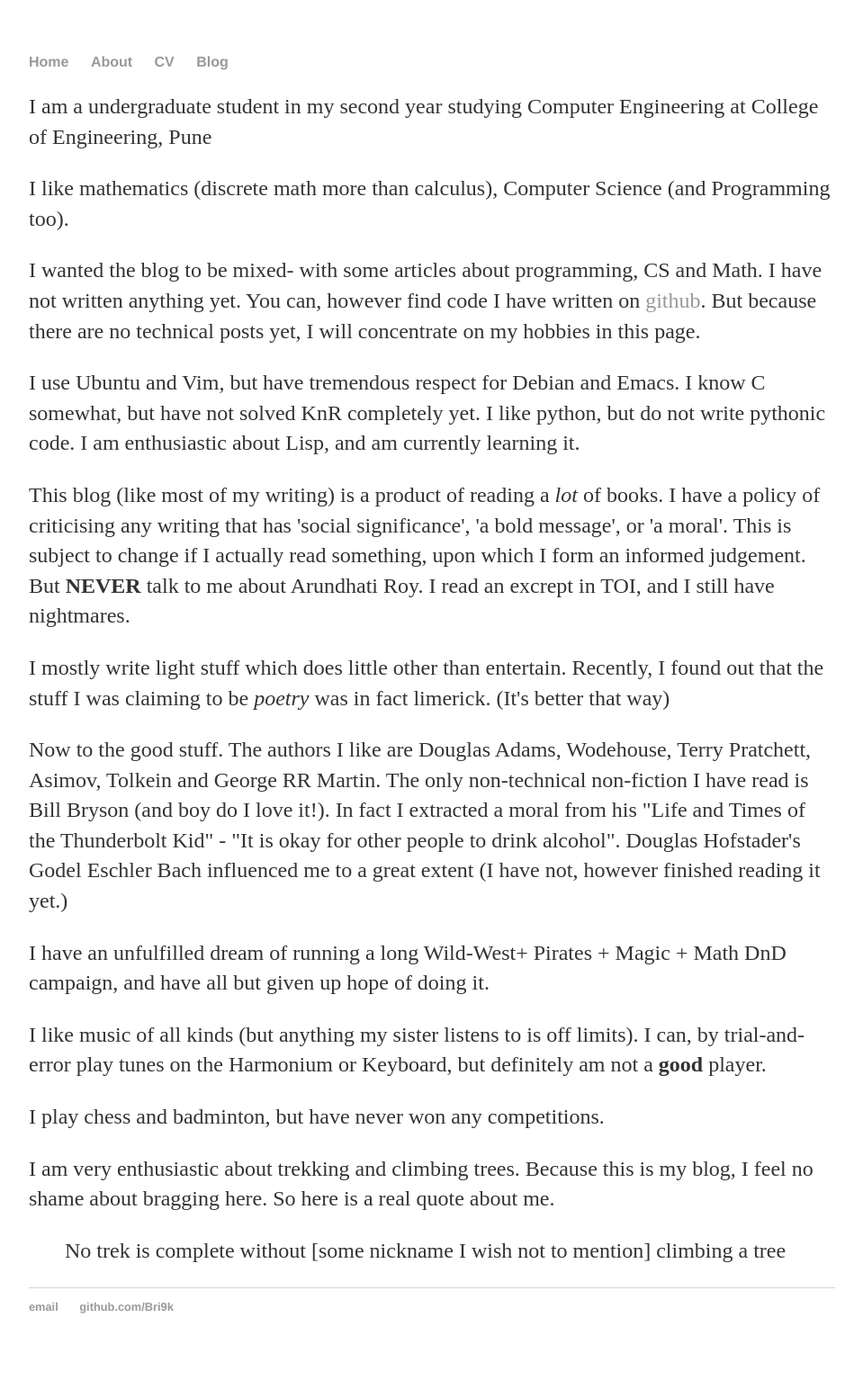
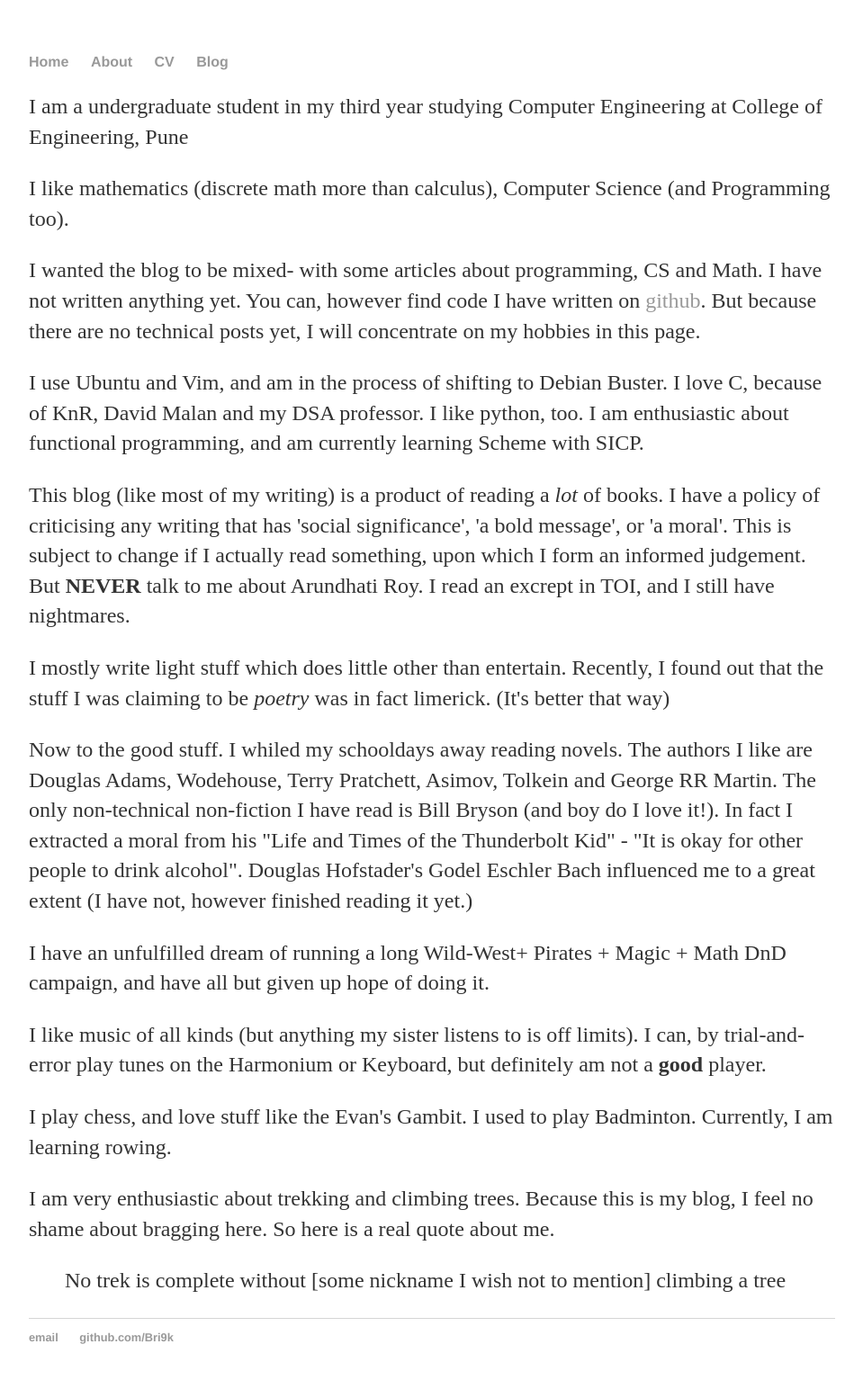
Before and after one commit to akshayrdeodhar/akshayrdeodhar.github.io, a Jekyll site: the page built from about/index.html, in a window 1280 px wide. Shown: the whole page at 90% size, without its empty margins (160-1119 px from the left). Built offline with Jekyll 4.4.1, drawn with Linux system fonts in a browser that asks for light colours; before the commit the page ends 1520 px from its top, so only the background shows below that.

Commit message:
updated About

```diff
--- a/about/index.html
+++ b/about/index.html
@@ -3,25 +3,25 @@ layout: default
 title: About Me
 ---
 
-<p>I am a undergraduate student in my second year studying Computer Engineering at College of Engineering, Pune</p>
+<p>I am a undergraduate student in my third year studying Computer Engineering at College of Engineering, Pune</p>
 
 <p>I like mathematics (discrete math more than calculus), Computer Science (and Programming too). </p>
 
 <p>I wanted the blog to be mixed- with some articles about programming, CS and Math. I have not written anything yet. You can, however find code I have written on <a href="https://github.com/Bri9k">github</a>. But because there are no technical posts yet, I will concentrate on my hobbies in this page.</p>
 
-<p>I use Ubuntu and Vim, but have tremendous respect for Debian and Emacs. I know C somewhat, but have not solved KnR completely yet. I like python, but do not write pythonic code. I am enthusiastic about Lisp, and am currently learning it.</p>
+<p>I use Ubuntu and Vim, and am in the process of shifting to Debian Buster. I love C, because of KnR, David Malan and my DSA professor. I like python, too. I am enthusiastic about functional programming, and am currently learning Scheme with SICP.</p>
 
 <p>This blog (like most of my writing) is a product of reading a <em>lot</em> of books. I have a policy of criticising any writing that has 'social significance', 'a bold message', or 'a moral'. This is subject to change if I actually read something, upon which I form an informed judgement. But <strong>NEVER</strong> talk to me about Arundhati Roy. I read an excrept in TOI, and I still have nightmares.</p>
 
 <p>I mostly write light stuff which does little other than entertain. Recently, I found out that the stuff I was claiming to be <em>poetry</em> was in fact limerick. (It's better that way)</p>
 
-<p>Now to the good stuff. The authors I like are Douglas Adams, Wodehouse, Terry Pratchett, Asimov, Tolkein and George RR Martin. The only non-technical non-fiction I have read is Bill Bryson (and boy do I love it!). In fact I extracted a moral from his "Life and Times of the Thunderbolt Kid" - "It is okay for other people to drink alcohol".  Douglas Hofstader's Godel Eschler Bach influenced me to a great extent (I have not, however finished reading it yet.)</p>
+<p>Now to the good stuff. I whiled my schooldays away reading novels. The authors I like are Douglas Adams, Wodehouse, Terry Pratchett, Asimov, Tolkein and George RR Martin. The only non-technical non-fiction I have read is Bill Bryson (and boy do I love it!). In fact I extracted a moral from his "Life and Times of the Thunderbolt Kid" - "It is okay for other people to drink alcohol".  Douglas Hofstader's Godel Eschler Bach influenced me to a great extent (I have not, however finished reading it yet.)</p>
 
 <p>I have an unfulfilled dream of running a long Wild-West+ Pirates + Magic + Math DnD campaign, and have all but given up hope of doing it.</p>
 
 <p>I like music of all kinds (but anything my sister listens to is off limits). I can, by trial-and-error play tunes on the Harmonium or Keyboard, but definitely am not a <strong>good</strong> player.</p>
 
-<p>I play chess and badminton, but have never won any competitions.</p>
+<p>I play chess, and love stuff like the Evan's Gambit. I used to play Badminton. Currently, I am learning rowing.</p>
 
 <p>I am very enthusiastic about trekking and climbing trees. Because this is my blog, I feel no shame about bragging here. So here is a real quote about me.</p>
 
```
